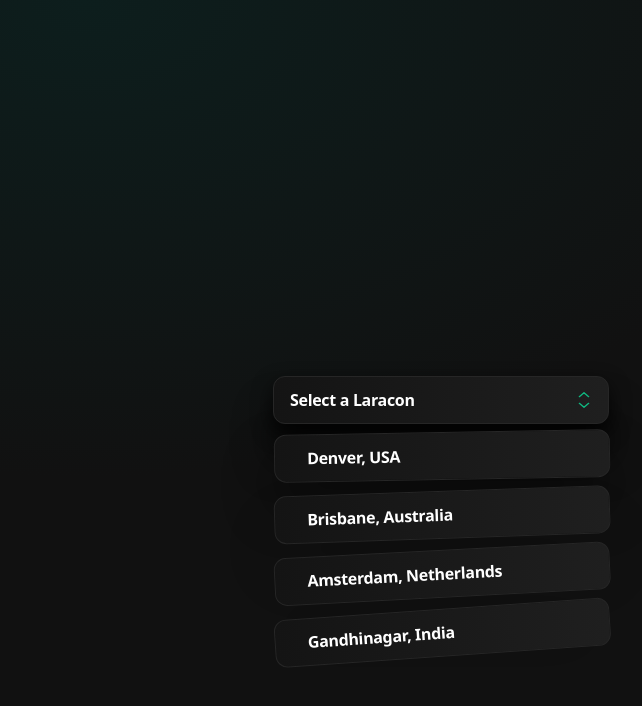
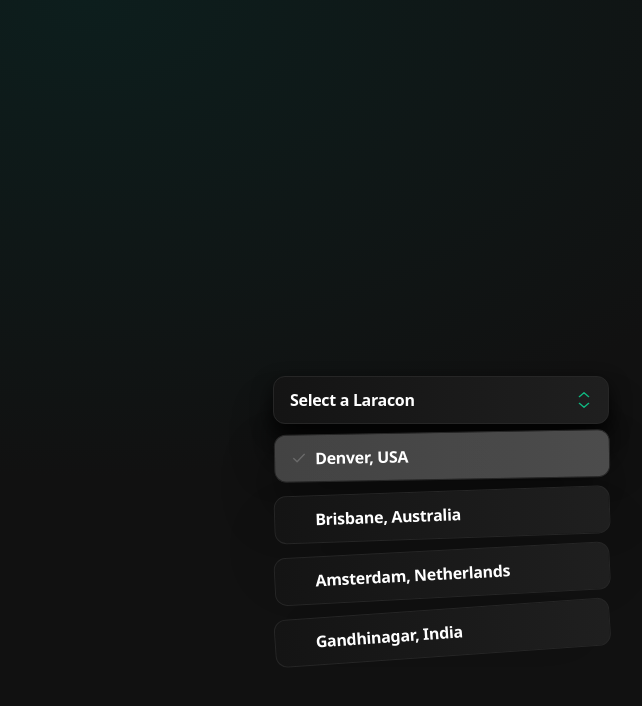
Before and after one commit to braydoncoyer/select-dropdown, a React (Vite) app: page / in a window 1280 px wide. Both pictures are taken after a click on the button "Select a Laracon". Shown: the top 706 px of the page, without its empty margins (199-841 px from the left). Built offline with nearby package versions, Linux system fonts and the light colour scheme.

Commit message:
Added checkmarks to select items

```diff
--- a/src/components/ui/select.tsx
+++ b/src/components/ui/select.tsx
@@ -136,18 +136,19 @@
       ref={itemRef}
       data-slot="select-item"
       className={cn(
-        "font-inter text-white font-semibold text-base leading-6 tracking-[-0.02em] relative flex cursor-default items-center gap-2 rounded-[12px] pr-12 pl-8 py-2 outline-hidden select-none data-[disabled]:pointer-events-none data-[disabled]:opacity-50 [&_svg]:pointer-events-none [&_svg]:shrink-0 [&_svg:not([class*='size-'])]:size-4 *:[span]:last:flex *:[span]:last:items-center *:[span]:last:gap-2 w-[var(--radix-select-trigger-width)] h-12",
+        "font-inter text-white font-semibold text-base leading-6 tracking-[-0.02em] group relative flex cursor-default items-center rounded-[12px] py-2 pl-4 pr-4 outline-hidden select-none data-[disabled]:pointer-events-none data-[disabled]:opacity-50 [&_svg]:pointer-events-none [&_svg]:shrink-0 [&_svg:not([class*='size-'])]:size-4 *:[span]:last:flex *:[span]:last:items-center *:[span]:last:gap-2 w-[var(--radix-select-trigger-width)] h-12 hover:bg-white/20 data-[state=checked]:bg-white/20 focus:bg-white/20",
         rotationClass,
         className
       )}
       {...props}
     >
-      <span className="absolute right-2 flex size-3.5 items-center justify-center">
-        <SelectPrimitive.ItemIndicator>
-          <CheckIcon className="size-4" />
-        </SelectPrimitive.ItemIndicator>
-      </span>
-      <SelectPrimitive.ItemText>{children}</SelectPrimitive.ItemText>
+      <div className="flex items-center w-full">
+        <span className="flex size-4 items-center justify-center mr-2 flex-shrink-0 relative">
+          <CheckIcon className="size-4 text-emerald-500 absolute opacity-0 invisible group-data-[state=checked]:opacity-100 group-data-[state=checked]:visible" />
+          <CheckIcon className="size-4 text-white absolute opacity-0 invisible group-hover:opacity-20 group-hover:visible group-focus:opacity-20 group-focus:visible group-data-[highlighted]:opacity-20 group-data-[highlighted]:visible group-data-[state=checked]:!opacity-0 group-data-[state=checked]:!invisible" />
+        </span>
+        <SelectPrimitive.ItemText className="flex-1">{children}</SelectPrimitive.ItemText>
+      </div>
     </SelectPrimitive.Item>
   );
 }
--- a/src/index.css
+++ b/src/index.css
@@ -138,20 +138,24 @@
     border: 1px solid var(--select-trigger-border);
   }
 
-  [data-slot="select-content"] {
-    background: transparent !important;
-    overflow: visible !important;
-    max-height: none !important;
+  [data-slot="select-item"]:hover,
+  [data-slot="select-item"]:focus,
+  [data-slot="select-item"][data-highlighted] {
+    background: linear-gradient(
+        to right,
+        rgba(255, 255, 255, 0.2),
+        rgba(255, 255, 255, 0.2)
+      ),
+      linear-gradient(
+        to right,
+        var(--select-trigger-bg-start),
+        var(--select-trigger-bg-end)
+      );
   }
 
   [data-radix-select-viewport] {
     overflow: visible !important;
     max-height: none !important;
-  }
-
-  [data-slot="select-scroll-up-button"],
-  [data-slot="select-scroll-down-button"] {
-    background: transparent !important;
   }
 }
 
@@ -168,40 +172,19 @@
     transform: rotate(-1deg);
     transform-origin: right center;
   }
+
   .rotate-item-2 {
     transform: rotate(-2deg);
     transform-origin: right center;
   }
+
   .rotate-item-3 {
     transform: rotate(-3deg);
     transform-origin: right center;
   }
+
   .rotate-item-4 {
     transform: rotate(-4deg);
     transform-origin: right center;
   }
-  .rotate-item-5 {
-    transform: rotate(-5deg);
-    transform-origin: right center;
-  }
-  .rotate-item-6 {
-    transform: rotate(-6deg);
-    transform-origin: right center;
-  }
-  .rotate-item-7 {
-    transform: rotate(-7deg);
-    transform-origin: right center;
-  }
-  .rotate-item-8 {
-    transform: rotate(-8deg);
-    transform-origin: right center;
-  }
-  .rotate-item-9 {
-    transform: rotate(-9deg);
-    transform-origin: right center;
-  }
-  .rotate-item-10 {
-    transform: rotate(-10deg);
-    transform-origin: right center;
-  }
 }
```
